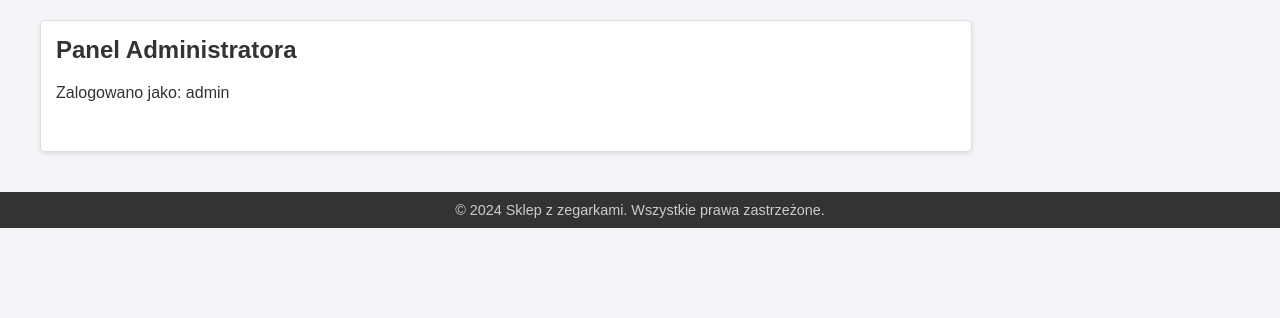
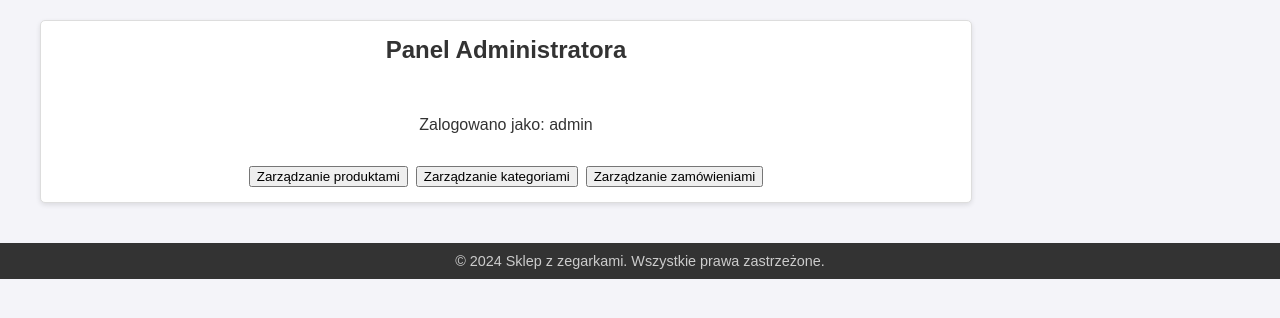
Before and after one commit to borsuk1234/sklep, a PHP site: page /admin_panel.php in a window 1280 px wide. Shown: the part 85-403 px from the top of the page. Run offline with PHP 8.4, Linux system fonts and the light colour scheme; a user stored in the database is signed in.

Commit message:
Update admin_panel.php

```diff
--- a/admin_panel.php
+++ b/admin_panel.php
@@ -1,16 +1,29 @@
 <?php
 require 'header.php';
 ?>
+
+<!DOCTYPE html>
+<html lang="pl">
+<head>
+    <meta charset="UTF-8">
+    <meta name="viewport" content="width=device-width, initial-scale=1.0">
+    <title>Panel Administratora</title>
+    <link rel="stylesheet" href="styles.css">
+</head>
+<body>
 <section>
+    <div style="display: flex; flex-direction: column; gap: 1em; align-items: center;">
     <h2>Panel Administratora</h2>
     <p>Zalogowano jako: <?= htmlspecialchars($_SESSION['username']) ?></p>
-    <nav>
-        <ul>
-            <li><a href="admin_products.php">Zarządzanie produktami</a></li>
-            <li><a href="admin_orders.php">Zarządzanie zamówieniami</a></li>
-        </ul>
+    <nav style="display: flex; flex-direction: row; gap: 0.5em;">
+        <a href="admin_products.php"><button class="nav-btn">Zarządzanie produktami</button></a>
+        <a href="admin_categories.php"><button class="nav-btn">Zarządzanie kategoriami</button></a>
+        <a href="admin_orders.php"><button class="nav-btn">Zarządzanie zamówieniami</button></a>
     </nav>
+    </div>
 </section>
+</body>
+</html>
 <?php
 require 'footer.php';
 ?>
```
